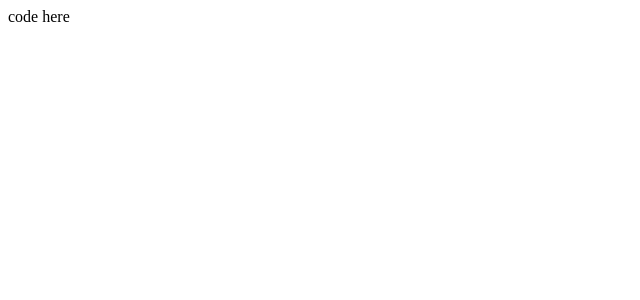
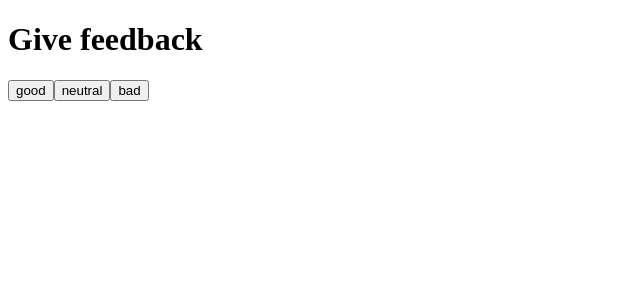
Before and after one commit to TheJiahao/fullstack, a React (Vite) app in the folder osa1/unicafe/: page / in a window 1280 px wide. Shown: the top 300 px of the page, without its empty margins (0-640 px from the left). Built offline with nearby package versions, Linux system fonts and the light colour scheme.

Commit message:
Lisää napit ja otsikko

```diff
--- a/osa1/unicafe/src/App.jsx
+++ b/osa1/unicafe/src/App.jsx
@@ -1,7 +1,7 @@
 import { useState } from "react";
 
 const Button = ({ handleClick, text }) => {
-  return <button onClick={handleClick}>text</button>;
+  return <button onClick={handleClick}>{text}</button>;
 };
 
 const App = () => {
@@ -10,7 +10,15 @@ const App = () => {
   const [neutral, setNeutral] = useState(0);
   const [bad, setBad] = useState(0);
 
-  return <div>code here</div>;
+  return (
+    <div>
+      <h1>Give feedback</h1>
+
+      <Button handleClick={setGood} text="good"></Button>
+      <Button handleClick={setNeutral} text="neutral"></Button>
+      <Button handleClick={setBad} text="bad"></Button>
+    </div>
+  );
 };
 
 export default App;
```
